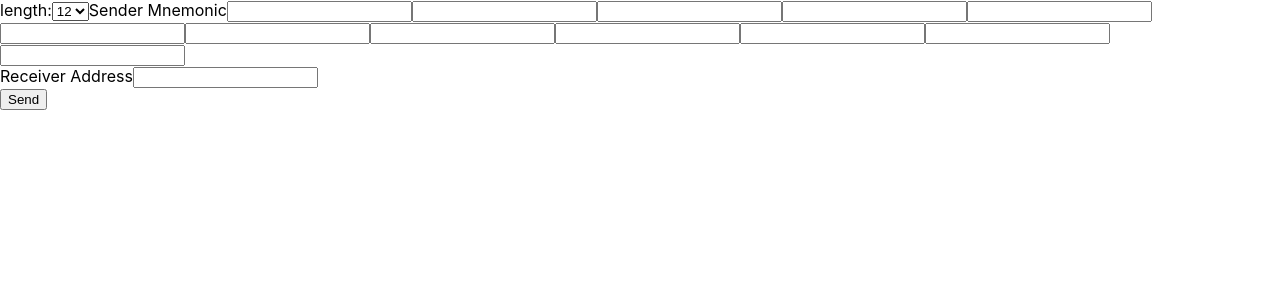
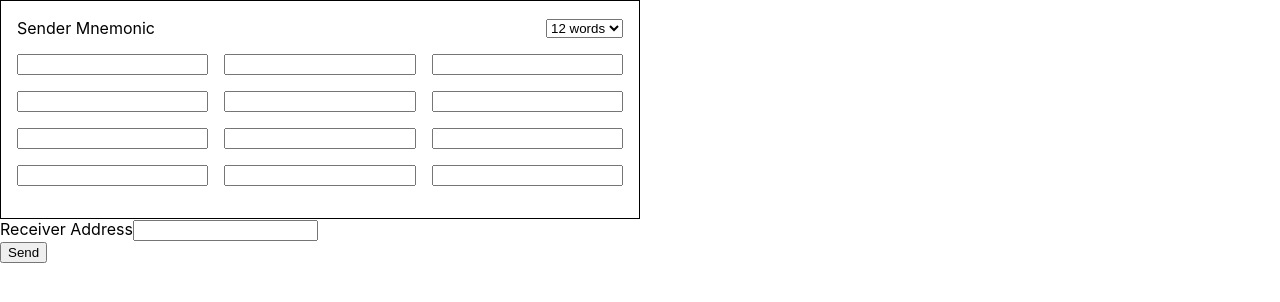
Before and after one commit to helloheesu/send-dapp, a Next.js app: page / in a window 1280 px wide. Shown: the top 302 px of the page. Built offline with nearby package versions, Linux system fonts and the light colour scheme.

Commit message:
style: sender input in box

```diff
--- /dev/null
+++ b/components/SenderInput.module.css
@@ -0,0 +1,21 @@
+.container {
+    display: flex;
+    flex-direction: column;
+    max-width: 40rem;
+    border: 1px solid black;
+    padding: 1rem;
+    position: relative;
+    gap: 1rem;
+}
+
+.header {
+    display: flex;
+    justify-content: space-between;
+    align-items: center;
+}
+
+.words {
+    display: grid;
+    grid-template-columns: repeat(3, 1fr);
+    gap: 1rem;
+}
--- a/components/SenderInput.tsx
+++ b/components/SenderInput.tsx
@@ -1,5 +1,6 @@
 import { useSendStore } from "@/stores";
-import type { MnemonicLength } from "stores/senderInput";
+import { MnemonicLength, mnemonicLengths } from "stores/senderInput";
+import styles from "./SenderInput.module.css";
 
 const inputId = "sender-mnemonic";
 const lengthId = "mnemonic-length";
@@ -24,8 +25,10 @@ const SenderInput = () => {
   };
 
   return (
-    <div>
-      <label htmlFor={lengthId}>length:</label>
+    <div className={styles.container}>
+      <div className={styles.header}>
+        <label htmlFor={inputId}>Sender Mnemonic</label>
+        <div className={styles.length}>
           <select
             id={lengthId}
             value={mnemonicLength}
@@ -33,10 +36,14 @@ const SenderInput = () => {
               setMnemonicLength(Number(event.target.value) as MnemonicLength);
             }}
           >
-        <option value={12}>12</option>
-        <option value={24}>24</option>
+            {mnemonicLengths.map((length) => (
+              <option value={length}>{length} words</option>
+            ))}
           </select>
-      <label htmlFor={inputId}>Sender Mnemonic</label>
+        </div>
+      </div>
+
+      <div className={styles.words}>
         {mnemonicWords.map((word, index) => (
           <input
             key={index}
@@ -49,6 +56,7 @@ const SenderInput = () => {
             }}
           />
         ))}
+      </div>
       <div>{mnemonicWords.join(" ")}</div>
     </div>
   );
--- a/stores/senderInput.ts
+++ b/stores/senderInput.ts
@@ -2,7 +2,7 @@ import { fillArray } from "utils";
 import { StateCreator } from "zustand";
 import type { SendSlice } from "./send";
 
-const mnemonicLengths = [12, 24] as const;
+export const mnemonicLengths = [12, 24] as const;
 const initialMnemonicLength = mnemonicLengths[0];
 export type MnemonicLength = typeof mnemonicLengths[number];
 
```
Lines whose indentation alone changed are shown as unchanged.
